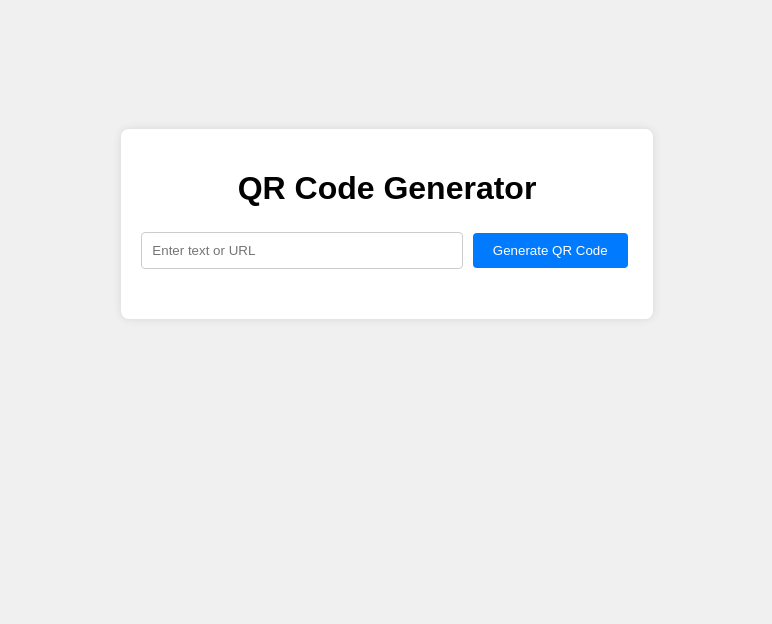
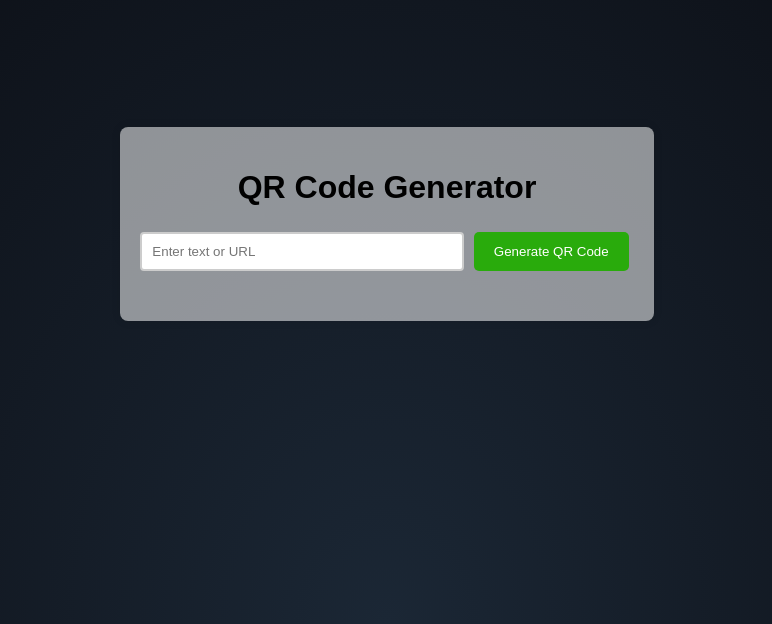
Before and after one commit to ChinmayAnandS/QRCodeGenerator, a plain HTML site: page index.html in a window 1280 px wide. Shown: the part 176-800 px from the top of the page, without its empty margins (253-1025 px from the left). Drawn offline with Linux system fonts and the light colour scheme.

Commit message:
feat: add background to website

```diff
--- a/styles.css
+++ b/styles.css
@@ -5,12 +5,12 @@ body {
     align-items: center;
     height: 100vh;
     margin: 0;
-    background-color: #f0f0f0;
+    background: radial-gradient(ellipse at bottom, #1b2735 0%, #090a0f 100%);
 }
 
 .container {
     text-align: center;
-    background-color: white;
+    background-color: rgba(255, 255, 255, 0.534);
     padding: 20px;
     border-radius: 8px;
     box-shadow: 0 0 10px rgba(0, 0, 0, 0.1);
@@ -20,22 +20,22 @@ input {
     padding: 10px;
     width: 300px;
     margin-bottom: 10px;
-    border: 1px solid #ccc;
+    border: 2px solid #ccc;
     border-radius: 4px;
 }
 
 button {
-    padding: 10px 20px;
-    background-color: #007bff;
+    padding: 12px 20px;
+    background-color: #29ab0c;
     color: white;
     border: none;
-    border-radius: 4px;
+    border-radius: 5px;
     cursor: pointer;
     margin: 5px;
 }
 
 button:hover {
-    background-color: #0056b3;
+    background-color: #20820a;
 }
 
 #qrcode {
```
